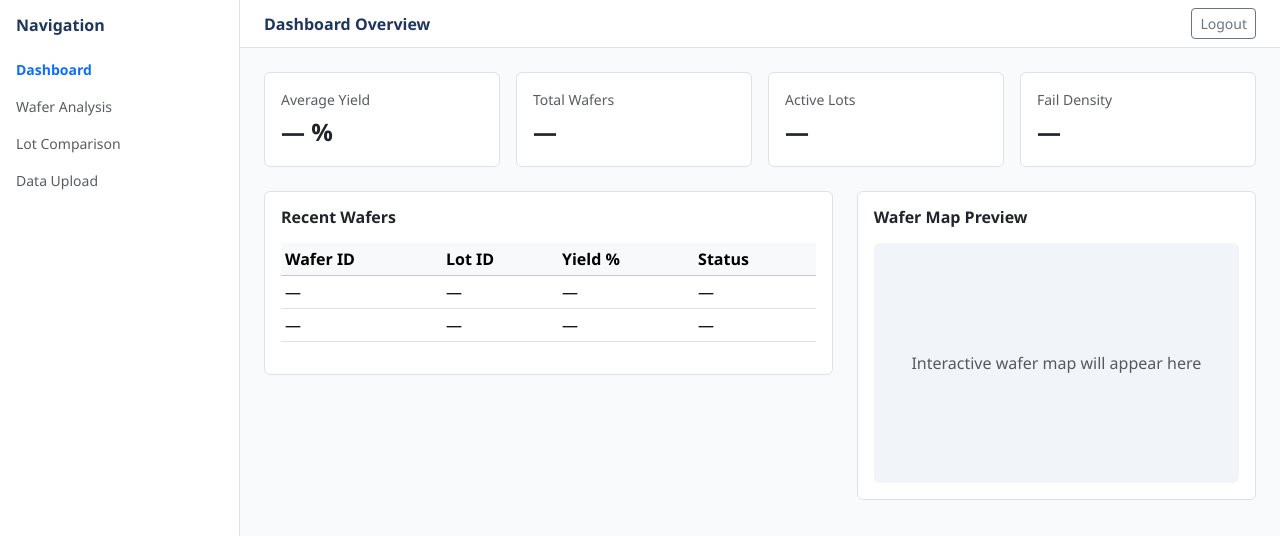
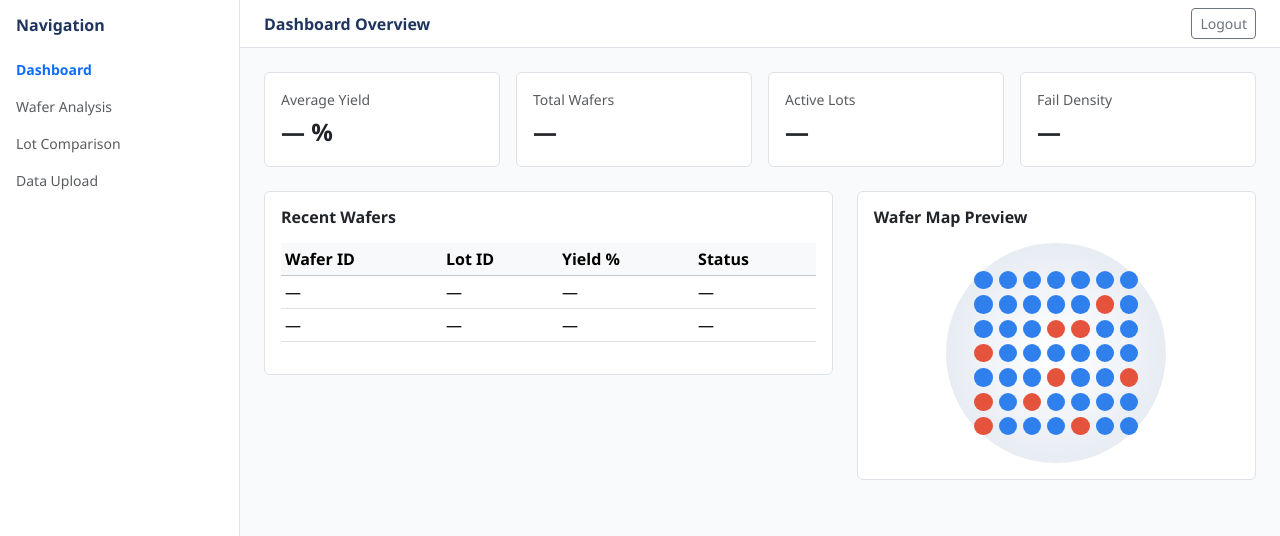
Before and after one commit to Saumyadarshi-1204/wafer-yield-analytics, a React (Create React App) app: page /dashboard in a window 1280 px wide. Shown: the top 536 px of the page. Built offline with nearby package versions, Linux system fonts and the light colour scheme; sample sign-in values are in the browser's storage.

Commit message:
Add WaferMap,YieldChart

```diff
--- a/package.json
+++ b/package.json
@@ -13,6 +13,7 @@
     "react-dom": "^19.2.3",
     "react-router-dom": "^7.12.0",
     "react-scripts": "5.0.1",
+    "recharts": "^3.6.0",
     "web-vitals": "^2.1.4"
   },
   "scripts": {
--- /dev/null
+++ b/src/components/WaferMap.jsx
@@ -0,0 +1,37 @@
+import React from "react";
+import { motion } from "framer-motion";
+
+function WaferMap() {
+  return (
+    <motion.div
+      initial={{ scale: 0.95, opacity: 0 }}
+      animate={{ scale: 1, opacity: 1 }}
+      transition={{ duration: 0.4 }}
+      className="d-grid mx-auto"
+      style={{
+        width: "220px",
+        height: "220px",
+        gridTemplateColumns: "repeat(7, 1fr)",
+        gap: "6px",
+        padding: "28px",
+        borderRadius: "50%",
+        background:
+          "radial-gradient(circle at center, #ffffff 0%, #e6ebf2 75%)",
+      }}
+    >
+      {Array.from({ length: 49 }).map((_, i) => (
+        <motion.span
+          key={i}
+          whileHover={{ scale: 1.15 }}
+          className="rounded-circle"
+          style={{
+            background:
+              Math.random() > 0.2 ? "#2f80ed" : "#e5533d",
+          }}
+        />
+      ))}
+    </motion.div>
+  );
+}
+
+export default WaferMap;
--- a/src/pages/Dashboard.jsx
+++ b/src/pages/Dashboard.jsx
@@ -3,6 +3,7 @@ import { useNavigate } from "react-router-dom";
 import { motion } from "framer-motion";
 import Sidebar from "../components/Sidebar";
 import KpiCard from "../components/KpiCard";
+import WaferMap from "../components/WaferMap";
 
 function Dashboard() {
   const navigate = useNavigate();
@@ -13,7 +14,13 @@ function Dashboard() {
   };
 
   return (
-    <div className="d-flex" style={{ minHeight: "100vh", backgroundColor: "#f8fafc" }}>
+    <motion.div
+      initial={{ opacity: 0 }}
+      animate={{ opacity: 1 }}
+      transition={{ duration: 0.4 }}
+      className="d-flex"
+      style={{ minHeight: "100vh", backgroundColor: "#f8fafc" }}
+    >
       {/* SIDEBAR */}
       <Sidebar />
 
@@ -35,18 +42,18 @@ function Dashboard() {
 
         {/* CONTENT */}
         <div className="p-4">
-          {/* KPI ROW */}
+          {/* KPI ROW — ALWAYS VISIBLE */}
           <div className="row g-3 mb-4">
-            <div className="col-md-3">
+            <div className="col-lg-3 col-md-6">
               <KpiCard title="Average Yield" value="— %" />
             </div>
-            <div className="col-md-3">
+            <div className="col-lg-3 col-md-6">
               <KpiCard title="Total Wafers" value="—" />
             </div>
-            <div className="col-md-3">
+            <div className="col-lg-3 col-md-6">
               <KpiCard title="Active Lots" value="—" />
             </div>
-            <div className="col-md-3">
+            <div className="col-lg-3 col-md-6">
               <KpiCard title="Fail Density" value="—" />
             </div>
           </div>
@@ -54,12 +61,7 @@ function Dashboard() {
           {/* PANELS */}
           <div className="row g-4">
             {/* TABLE */}
-            <motion.div
-              className="col-lg-7"
-              initial={{ opacity: 0 }}
-              animate={{ opacity: 1 }}
-              transition={{ duration: 0.5 }}
-            >
+            <div className="col-lg-7">
               <div className="bg-white border rounded p-3">
                 <h6 className="fw-semibold mb-3">Recent Wafers</h6>
 
@@ -88,34 +90,19 @@ function Dashboard() {
                   </tbody>
                 </table>
               </div>
-            </motion.div>
+            </div>
 
-            {/* WAFER MAP PLACEHOLDER */}
-            <motion.div
-              className="col-lg-5"
-              initial={{ opacity: 0 }}
-              animate={{ opacity: 1 }}
-              transition={{ duration: 0.5 }}
-            >
+            {/* WAFER MAP */}
+            <div className="col-lg-5">
               <div className="bg-white border rounded p-3 h-100">
                 <h6 className="fw-semibold mb-3">Wafer Map Preview</h6>
-
-                <div
-                  className="d-flex align-items-center justify-content-center text-muted"
-                  style={{
-                    height: "240px",
-                    backgroundColor: "#f1f4f8",
-                    borderRadius: "6px",
-                  }}
-                >
-                  Interactive wafer map will appear here
-                </div>
+                <WaferMap />
               </div>
-            </motion.div>
+            </div>
           </div>
         </div>
       </main>
-    </div>
+    </motion.div>
   );
 }
 
```
Also changed, not shown: src/components/YieldChart.jsx (added, +28 -0 lines), 1 other file (tests, documents, lock files or other folders).
